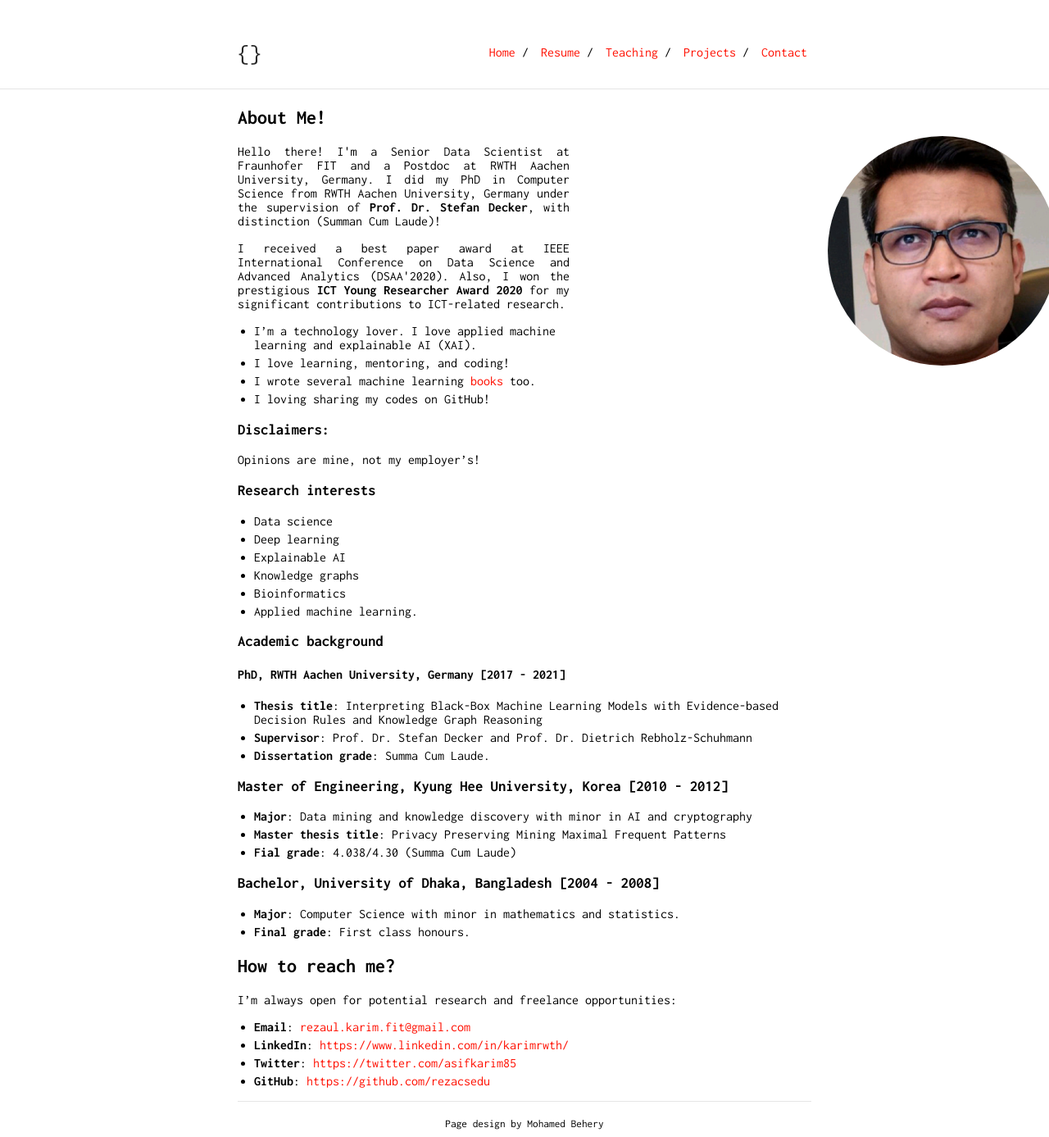
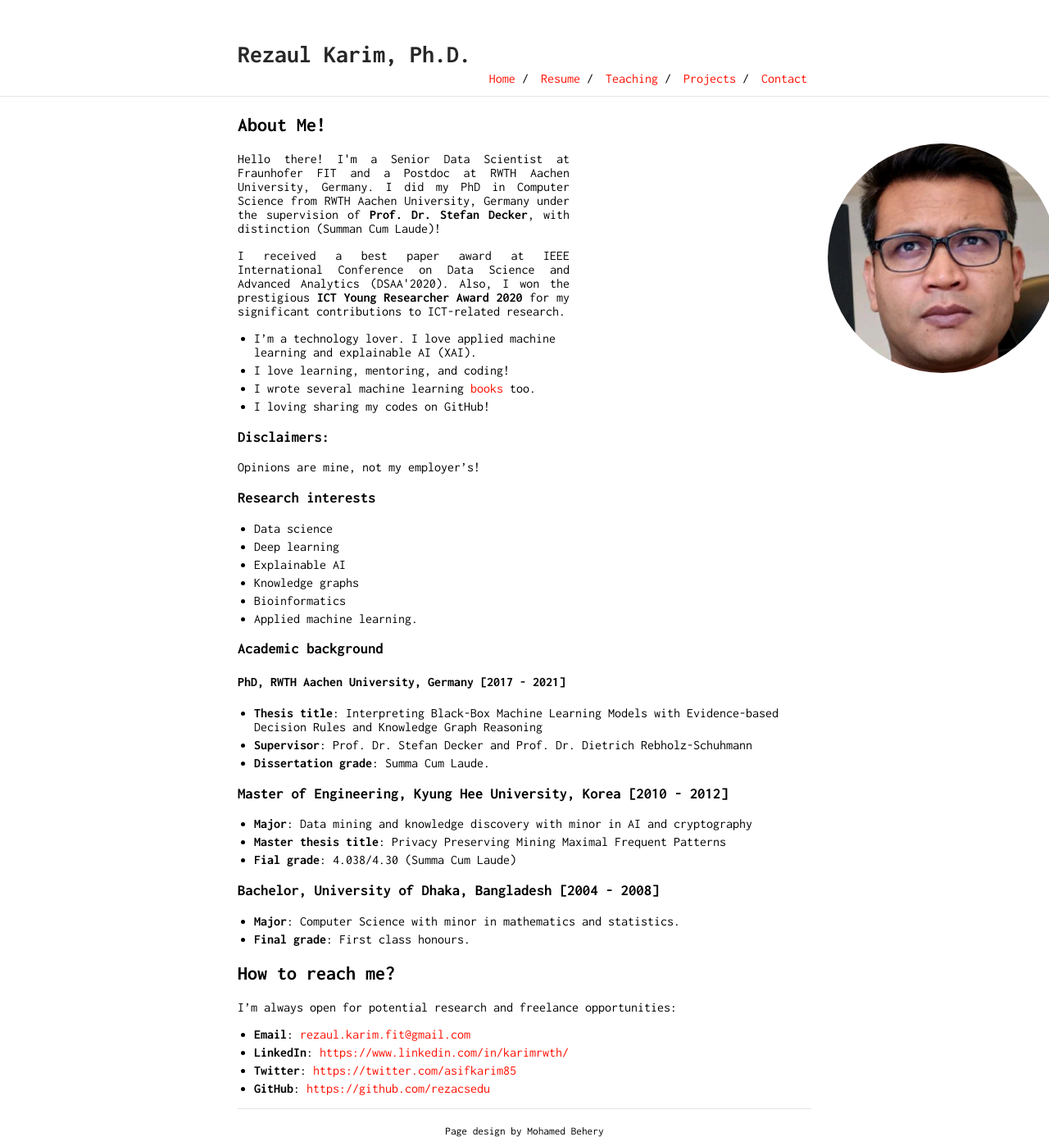
Before and after one commit to rezacsedu/rezacsedu.github.io, a Jekyll site: the page built from index.md, in a window 1280 px wide. Shown: the whole page at 82% size. Built offline with Jekyll 4.4.1, drawn with Linux system fonts in a browser that asks for light colours; our own code applies the rules of GitHub Pages for plain Markdown files.

Commit message:
Update _config.yml

```diff
--- a/_config.yml
+++ b/_config.yml
@@ -1,4 +1,4 @@
-title: {{<b>Rezaul Karim, Ph.D.</b>}}
+title: <b>Rezaul Karim, Ph.D.</b>
 url: "rezacsedu.github.io"
 baseurl: "/"
 
```
